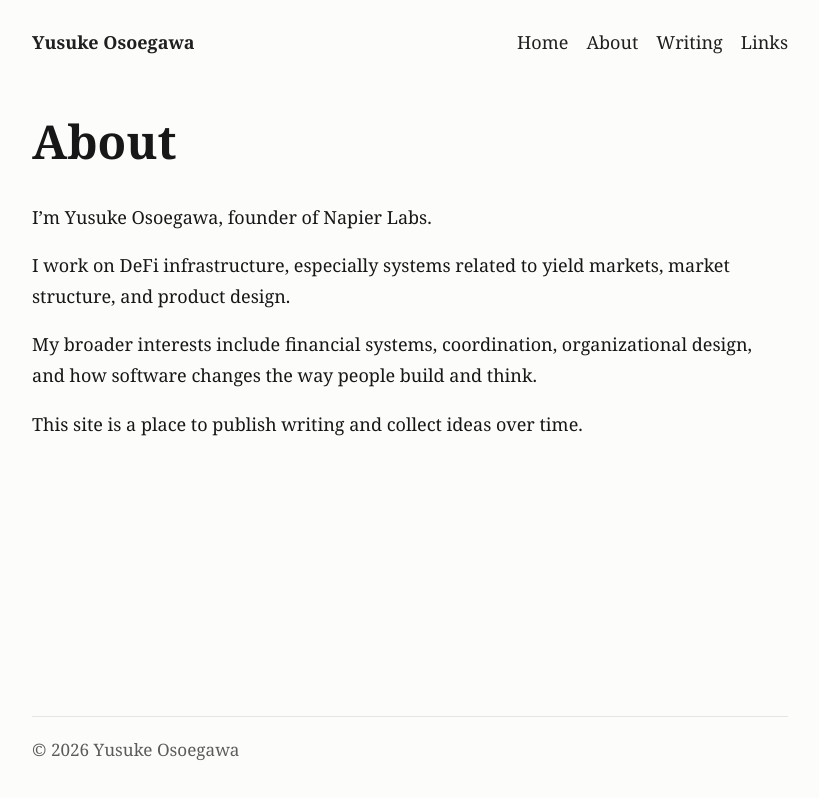
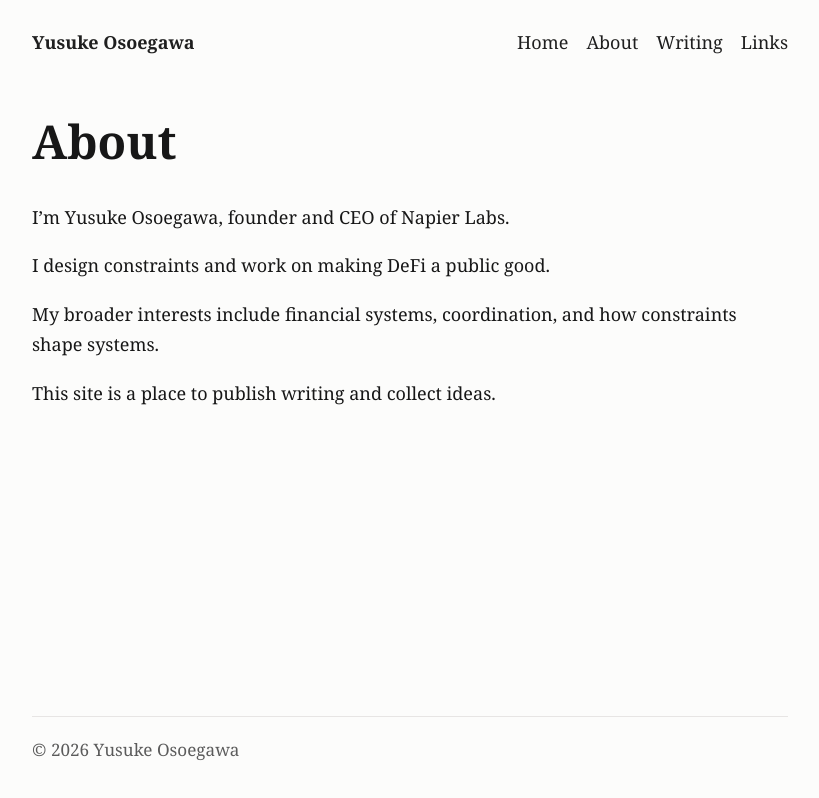
Before and after one commit to yusukeosoegawa/yusukeosoegawa.com, a Next.js app: page /about in a window 1280 px wide. Shown: the whole page, without its empty margins (230-1049 px from the left). Built offline with nearby package versions, Linux system fonts and the light colour scheme.

Commit message:
Add files via upload

```diff
--- a/app/about/page.tsx
+++ b/app/about/page.tsx
@@ -17,21 +17,18 @@ export default function AboutPage() {
       </header>
 
       <Prose>
-        <p>I’m Yusuke Osoegawa, founder of Napier Labs.</p>
+        <p>I’m Yusuke Osoegawa, founder and CEO of Napier Labs.</p>
 
         <p>
-          I work on DeFi infrastructure, especially systems related to yield
-          markets, market structure, and product design.
+          I design constraints and work on making DeFi a public good.
         </p>
 
         <p>
-          My broader interests include financial systems, coordination,
-          organizational design, and how software changes the way people build
-          and think.
+          My broader interests include financial systems, coordination, and how constraints shape systems.
         </p>
 
         <p>
-          This site is a place to publish writing and collect ideas over time.
+          This site is a place to publish writing and collect ideas.
         </p>
       </Prose>
     </article>
--- a/app/links/page.tsx
+++ b/app/links/page.tsx
@@ -9,9 +9,8 @@ export const metadata: Metadata = {
 };
 
 const links = [
-  { label: "X", href: "https://x.com/" },
-  { label: "GitHub", href: "https://github.com/" },
-  { label: "LinkedIn", href: "https://www.linkedin.com/" },
+  { label: "X", href: "https://x.com/yusukeosoegawa" },
+  { label: "GitHub", href: "https://github.com/yusukeoseogawa" },
   { label: "Napier", href: "https://napier.finance/" },
 ];
 
```
Also changed, not shown: 1 other file (tests, documents, lock files or other folders).
